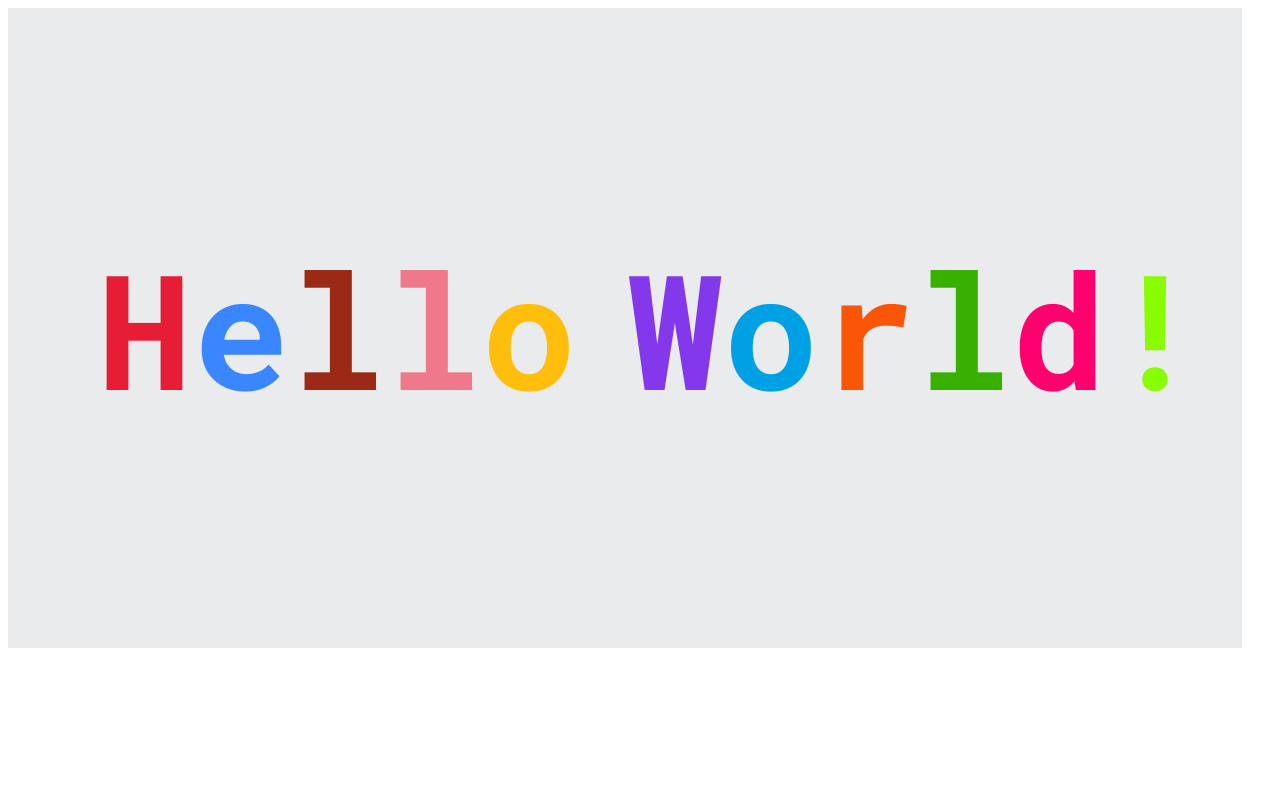
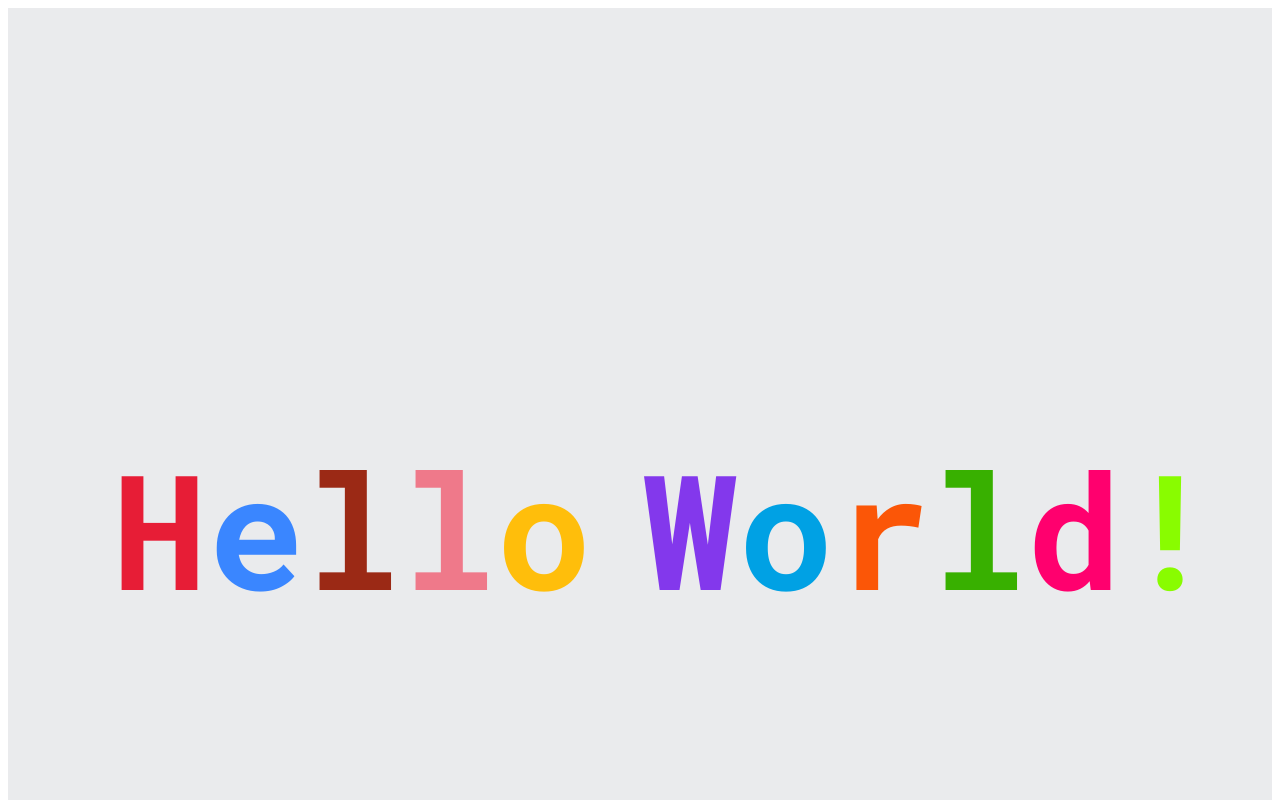
Before and after one commit to guilhermecamboim/desafio-21-dias-de-codigo, a React (Vite) app: page / in a window 1280 px wide. Shown: the top 800 px of the page. Built offline with nearby package versions, Linux system fonts and the light colour scheme.

Commit message:
Melhorando aplicação.

```diff
--- a/src/components/2.DayTwo/styles.ts
+++ b/src/components/2.DayTwo/styles.ts
@@ -10,8 +10,8 @@ export const Container = styled.main`
   padding-left: 50px;
   align-items: center;
   justify-content: center;
-  max-width: 74rem;
-  height: calc(100vh - 10rem);
+  max-width: 100vw;
+  height: calc(150vh - 10rem);
   background-color: #eaebed;
 
   .H {
```
